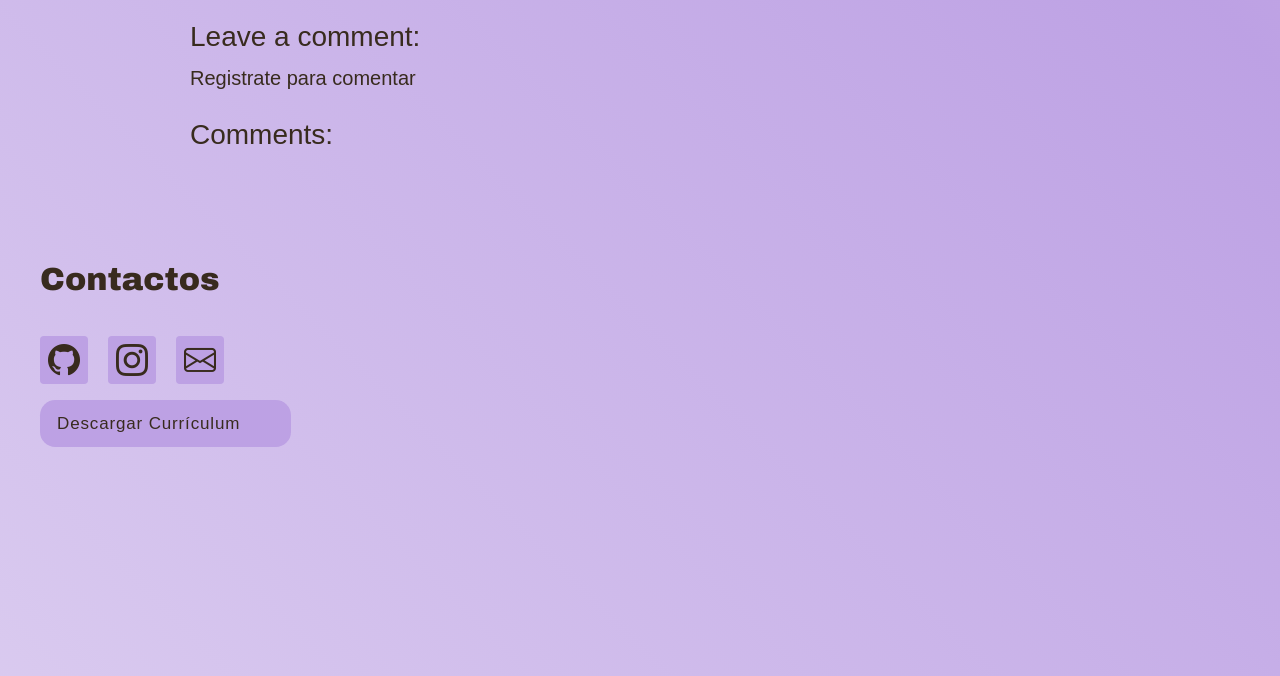
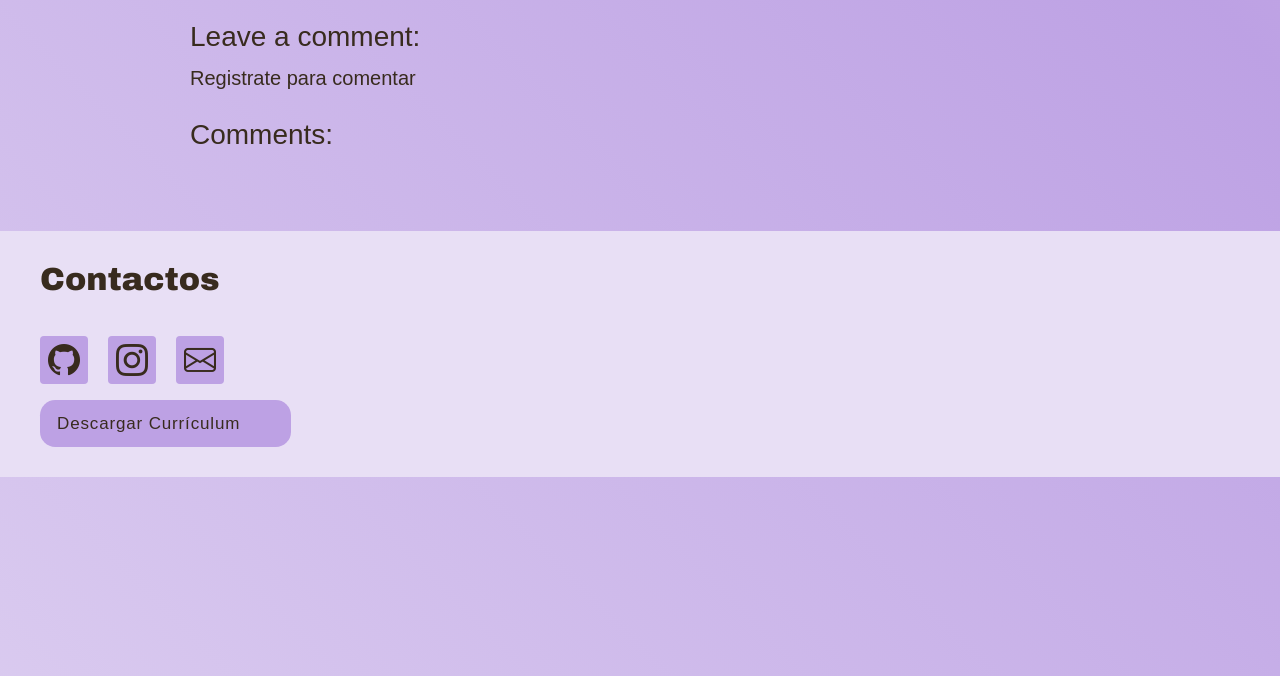
Before and after one commit to tixi333/Website_Django, a Django app: page /blog/post/7/ in a window 1280 px wide. Shown: the part 829-1505 px from the top of the page. Run offline with Django 5.2, Linux system fonts and the light colour scheme; data comes from the database, SQL or seed files in the repository; some web fonts are replaced.

Commit message:
Update styles.css

```diff
--- a/personalwebsite/blog/static/blog/styles.css
+++ b/personalwebsite/blog/static/blog/styles.css
@@ -161,6 +161,10 @@ section{
         opacity: 1;
         transform: rotate(0) scale(1);
     }
+}
+
+footer{
+    background-color: var(--gradient1)
 }
 .nav-link:hover {
   color: var(--hover_color) !important;
```
